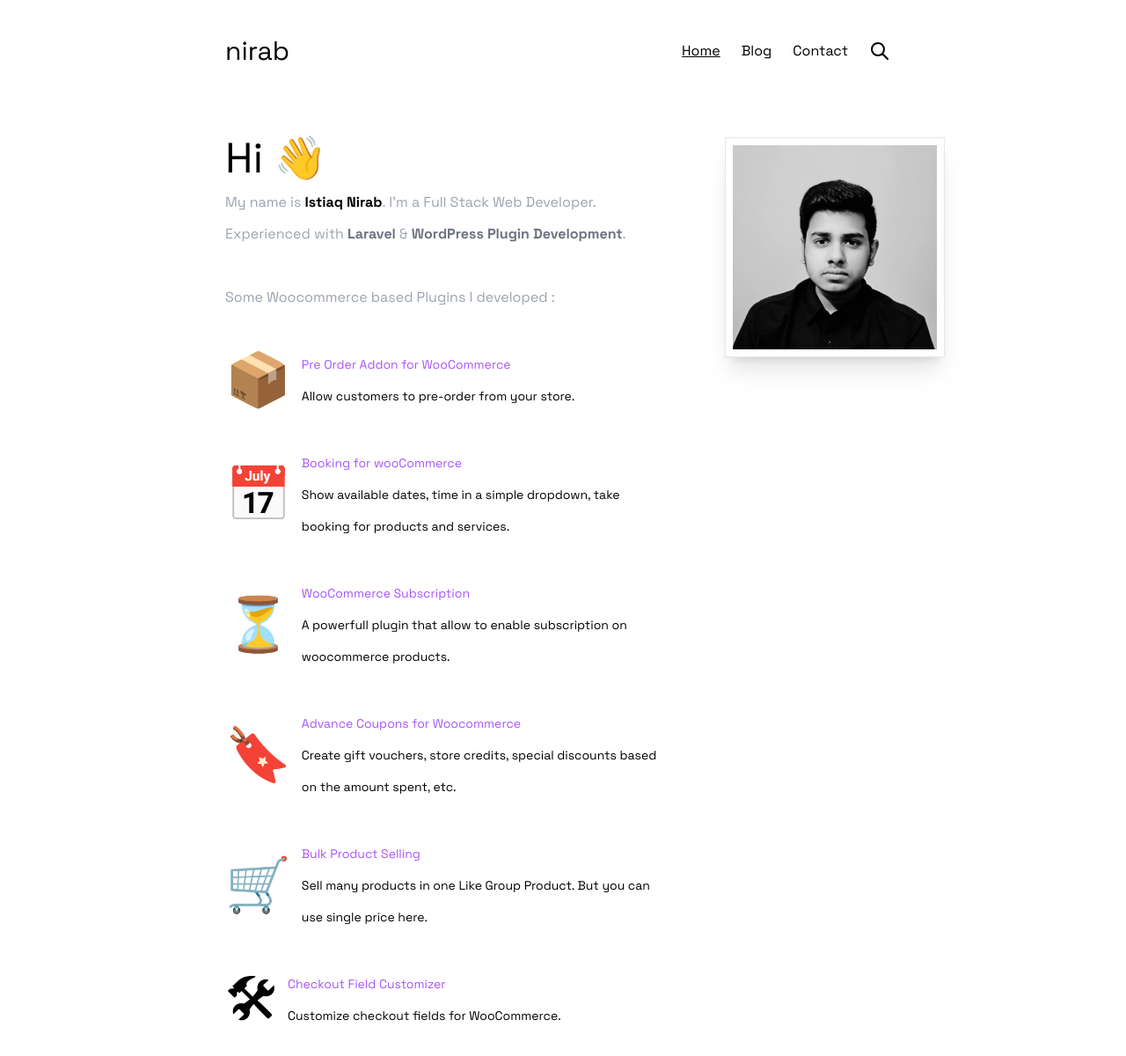
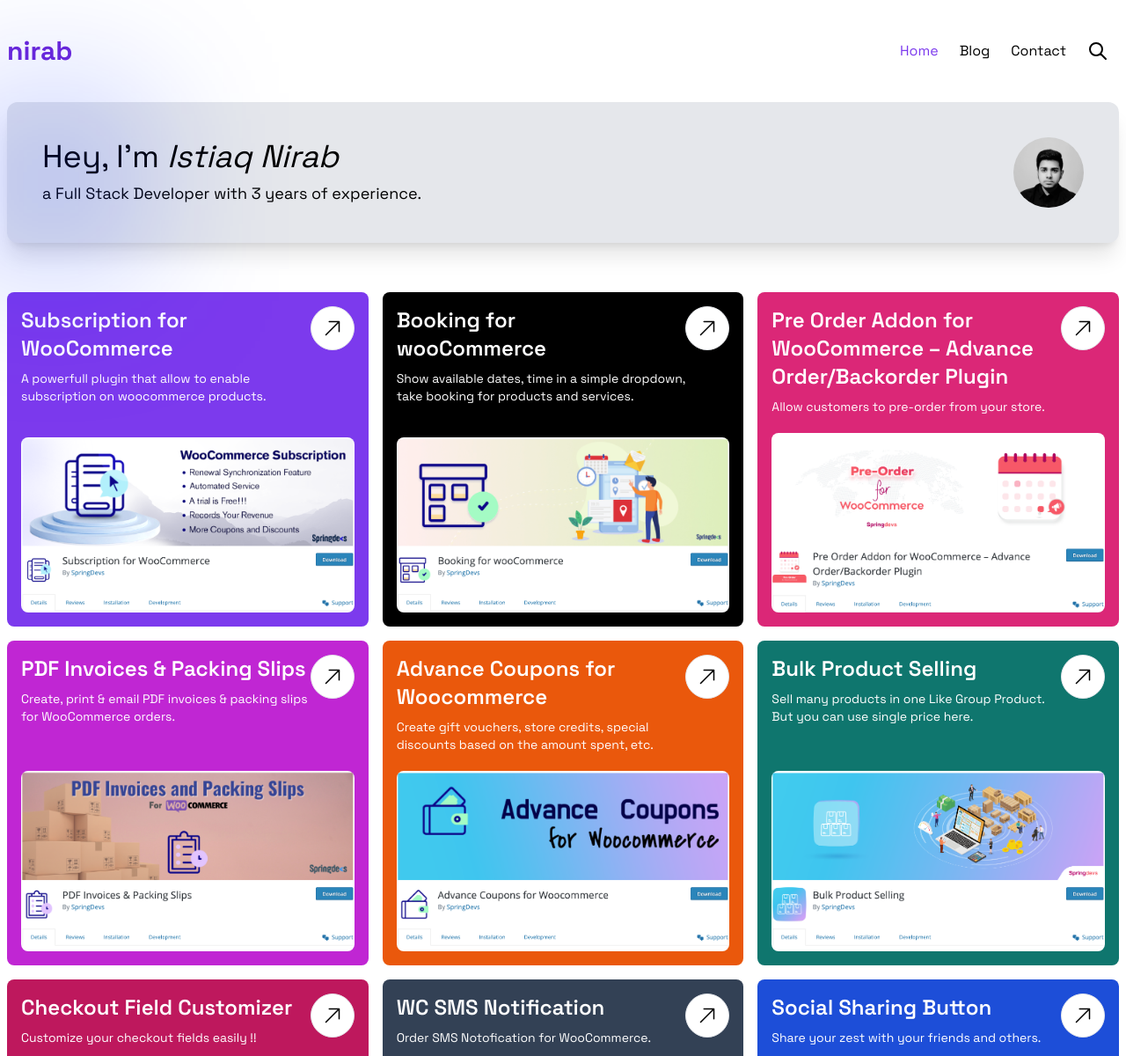
Before and after one commit to Ok9xNirab/site, an Astro site: page / in a window 1280 px wide. Shown: the top 1200 px of the page at 88% size. Built offline with nearby package versions, Linux system fonts and the light colour scheme; Astro itself is replaced by a stand-in of ours.

Commit message:
update homepage styles

```diff
--- a/src/components/layouts/Header.astro
+++ b/src/components/layouts/Header.astro
@@ -9,18 +9,16 @@ const pathname = new URL(Astro.request.url).pathname;
 ---
 
 <div
-  class="lg:flex justify-between items-center lg:max-w-screen-md mx-auto text-center lg:text-left my-10"
+  class="lg:flex justify-between items-center lg:max-w-screen-xl mx-auto text-center lg:text-left my-10"
 >
-  <a href="/" class="text-3xl text-black hover:text-black hover:no-underline">
-    nirab
-  </a>
+  <a href="/" class="font-bold text-violet-700 text-3xl"> nirab</a>
   <ul class="flex justify-center lg:justify-start items-center mt-4 lg:mt-0">
     {
       pages.map((page) => (
         <li class="mx-3 hover:underline">
           <a
-            class={`text-black hover:text-black ${
-              pathname === page.slug && "underline"
+            class={`text-black hover:text-violet-600 ${
+              pathname === page.slug && "text-violet-600"
             }`}
             href={page.slug}
           >
@@ -30,7 +28,7 @@ const pathname = new URL(Astro.request.url).pathname;
       ))
     }
     <li class="mx-3">
-      <a class="text-black" href="/search">
+      <a class="text-black hover:text-violet-600" href="/search">
         <svg
           xmlns="http://www.w3.org/2000/svg"
           class="h-6 w-6 cursor-pointer"
--- a/src/pages/index.astro
+++ b/src/pages/index.astro
@@ -1,92 +1,132 @@
 ---
+import plugin from "@tailwindcss/typography";
 import Default from "../layouts/default.astro";
-const plugins: {
-  name: string;
-  icon: string;
-  link: string;
-  description: string;
-}[] = [
+const plugins = [
   {
-    name: "Pre Order Addon for WooCommerce",
-    icon: "📦",
-    link: "https://wordpress.org/plugins/wc-pre-order/",
-    description: "Allow customers to pre-order from your store.",
+    title: "Subscription for WooCommerce",
+    description:
+      "A powerfull plugin that allow to enable subscription on woocommerce products.",
+    img: "subscription-wp.png",
+    color: "bg-violet-600 text-white",
+    link: "https://wordpress.org/plugins/subscription/",
   },
   {
-    name: "Booking for wooCommerce",
-    icon: "📅",
-    link: "https://wordpress.org/plugins/wc-booking/",
+    title: "Booking for <br/> wooCommerce",
     description:
       "Show available dates, time in a simple dropdown, take booking for products and services.",
+    img: "booking-wp.png",
+    color: "bg-black text-white",
+    link: "https://wordpress.org/plugins/wc-booking/",
   },
   {
-    name: "WooCommerce Subscription",
-    icon: "⏳",
-    link: "https://wordpress.org/plugins/subscription/",
-    description:
-      "A powerfull plugin that allow to enable subscription on woocommerce products.",
+    title: "Pre Order Addon for WooCommerce – Advance Order/Backorder Plugin",
+    description: "Allow customers to pre-order from your store.",
+    img: "pre-order-wp.png",
+    color: "bg-pink-600 text-white",
+    link: "https://wordpress.org/plugins/wc-pre-order/",
   },
   {
-    name: "Advance Coupons for Woocommerce",
-    icon: "🔖",
-    link: "https://wordpress.org/plugins/advance-coupons-for-woocommerce/",
+    title: "PDF Invoices & Packing Slips",
+    description:
+      "Create, print & email PDF invoices & packing slips for WooCommerce orders.",
+    img: "invoice-wp.png",
+    color: "bg-fuchsia-600 text-white",
+    link: "https://wordpress.org/plugins/pdf-invoices-and-packing-slips/",
+  },
+  {
+    title: "Advance Coupons for Woocommerce",
     description:
       "Create gift vouchers, store credits, special discounts based on the amount spent, etc.",
+    img: "coupon-wp.png",
+    color: "bg-orange-600 text-white",
+    link: "https://wordpress.org/plugins/advance-coupons-for-woocommerce/",
   },
   {
-    name: "Bulk Product Selling",
-    icon: "🛒",
-    link: "https://wordpress.org/plugins/bulk-products-selling/",
+    title: "Bulk Product Selling",
     description:
       "Sell many products in one Like Group Product. But you can use single price here.",
+    img: "bpselling-wp.png",
+    color: "bg-teal-700 text-white",
+    link: "https://wordpress.org/plugins/bulk-products-selling/",
   },
   {
-    name: "Checkout Field Customizer",
-    icon: "🛠",
+    title: "Checkout Field Customizer",
+    description: "Customize your checkout fields easily !!",
+    img: "cfc-wp.png",
+    color: "bg-pink-700 text-white",
     link: "https://wordpress.org/plugins/checkout-field-customizer/",
-    description: "Customize checkout fields for WooCommerce.",
   },
   {
-    name: "Social Sharing Button",
-    icon: "🔗",
+    title: "WC SMS Notification",
+    description: "Order SMS Notofication for WooCommerce.",
+    img: "sms-wp.png",
+    color: "bg-slate-700 text-white",
+    link: "https://wordpress.org/plugins/wc-sms-notification/",
+  },
+  {
+    title: "Social Sharing Button",
+    description: "Share your zest with your friends and others.",
+    img: "social-wp.png",
+    color: "bg-blue-700 text-white",
     link: "https://wordpress.org/plugins/product-sharing-buttons/",
-    description: "Add social sharing buttons to your products.",
   },
 ];
 ---
 
 <Default title="Istiaq Nirab | Full Stack Web developer">
-  <div class="my-20 lg:max-w-screen-md mx-auto lg:flex items-start">
-    <div class="mx-5 lg:mx-0 lg:w-2/3">
-      <h3 class="text-5xl mb-2">Hi 👋</h3>
-      <p class="leading-9 text-gray-400">
-        My name is <b class="text-black">Istiaq Nirab</b>. I'm a Full Stack Web
-        Developer. Experienced with <strong class="text-gray-500"
-          >Laravel</strong
-        > &
-        <strong class="text-gray-500">WordPress Plugin Development</strong>.
-        <br />
-        <br />
-        Some Woocommerce based Plugins I developed :
+  <section class="lg:max-w-screen-xl mx-auto">
+    <div class="bg-gray-200 p-10 rounded-xl shadow-xl relative">
+      <div class="mask-1"></div>
+      <div class="flex justify-between items-center">
+        <div>
+          <h3 class="text-4xl leading-10">Hey, I'm <i>Istiaq Nirab</i></h3>
+          <p class="mt-2 text-lg">
+            a Full Stack Developer with 3 years of experience.
           </p>
-      <ul class="leading-9 text-sm">
+        </div>
+        <img class="w-20 rounded-full" src="/me-classic.jpeg" alt="Photo" />
+      </div>
+    </div>
+    <div class="my-14 grid lg:grid-cols-3 gap-4">
       {
         plugins.map((plugin) => (
-            <li class="flex items-center my-10">
-              <span class="mr-3 text-6xl">{plugin.icon}</span>
-              <div>
-                <a href={plugin.link} target="_blank" rel="nofollow">
-                  {plugin.name}
+          <div
+            class={`${plugin.color} rounded-lg transition-transform p-4 shadow-none hover:-translate-y-2 grid content-between`}
+          >
+            <div class="flex items-start justify-between">
+              <div class="mb-3">
+                <h5 class="text-2xl font-semibold" set:html={plugin.title} />
+                <p class="text-sm my-2">{plugin.description}</p>
+              </div>
+              <a
+                class="p-3 border rounded-full bg-white text-black"
+                href={plugin.link}
+                target="_blank"
+              >
+                <svg
+                  xmlns="http://www.w3.org/2000/svg"
+                  fill="none"
+                  viewBox="0 0 24 24"
+                  stroke-width="1.5"
+                  stroke="currentColor"
+                  class="w-6 h-6"
+                >
+                  <path
+                    stroke-linecap="round"
+                    stroke-linejoin="round"
+                    d="M4.5 19.5l15-15m0 0H8.25m11.25 0v11.25"
+                  />
+                </svg>
               </a>
-                <p class="w-full">{plugin.description}</p>
             </div>
-            </li>
+            <img
+              class="rounded-lg"
+              src={`/portfolio/${plugin.img}`}
+              alt="Plugin Image"
+            />
+          </div>
         ))
       }
-      </ul>
     </div>
-    <div class="photo-rotate">
-      <img src="/me-classic.jpeg" alt="my-photo" />
-    </div>
-  </div>
+  </section>
 </Default>
--- a/src/pages/post/[path].astro
+++ b/src/pages/post/[path].astro
@@ -47,7 +47,7 @@ const { Content } = post;
         </div>
       </div>
       <div
-        class="mx-auto prose prose-sm lg:prose-lg mt-12 font-light text-[darkslategray]"
+        class="mx-auto prose prose-sm lg:prose-lg mt-12 font-light text-[darkslategray] prose-blockquote:not-italic prose-blockquote:font-normal prose-blockquote:text-sm"
       >
         <Content />
       </div>
--- a/src/styles/global.css
+++ b/src/styles/global.css
@@ -9,13 +9,15 @@ body {
 }
 
 a {
-  @apply text-purple-500 hover:text-purple-600 hover:underline;
+  @apply text-violet-600;
 }
 
-.photo-rotate {
-  position: relative;
-  left: 50px;
-  @apply border p-2 ml-5 w-1/3 hidden lg:block shadow-xl;
+.mask-1 {
+  filter: blur(100px);
+  background: #0027ff;
+  width: 100px;
+  height: 100px;
+  @apply absolute left-0;
 }
 
 .post-card {
```
Also changed, not shown: posts/2022/auto-apply-and-remove-coupon.md (+14 -1 lines), public/portfolio/booking-wp.png (added), public/portfolio/bpselling-wp.png (added), public/portfolio/cfc-wp.png (added), public/portfolio/coupon-wp.png (added), public/portfolio/invoice-wp.png (added), public/portfolio/pre-order-wp.png (added), public/portfolio/sms-wp.png (added), public/portfolio/social-wp.png (added), public/portfolio/subscription-wp.png (added), 2 other files. Lines whose indentation alone changed are shown as unchanged.
